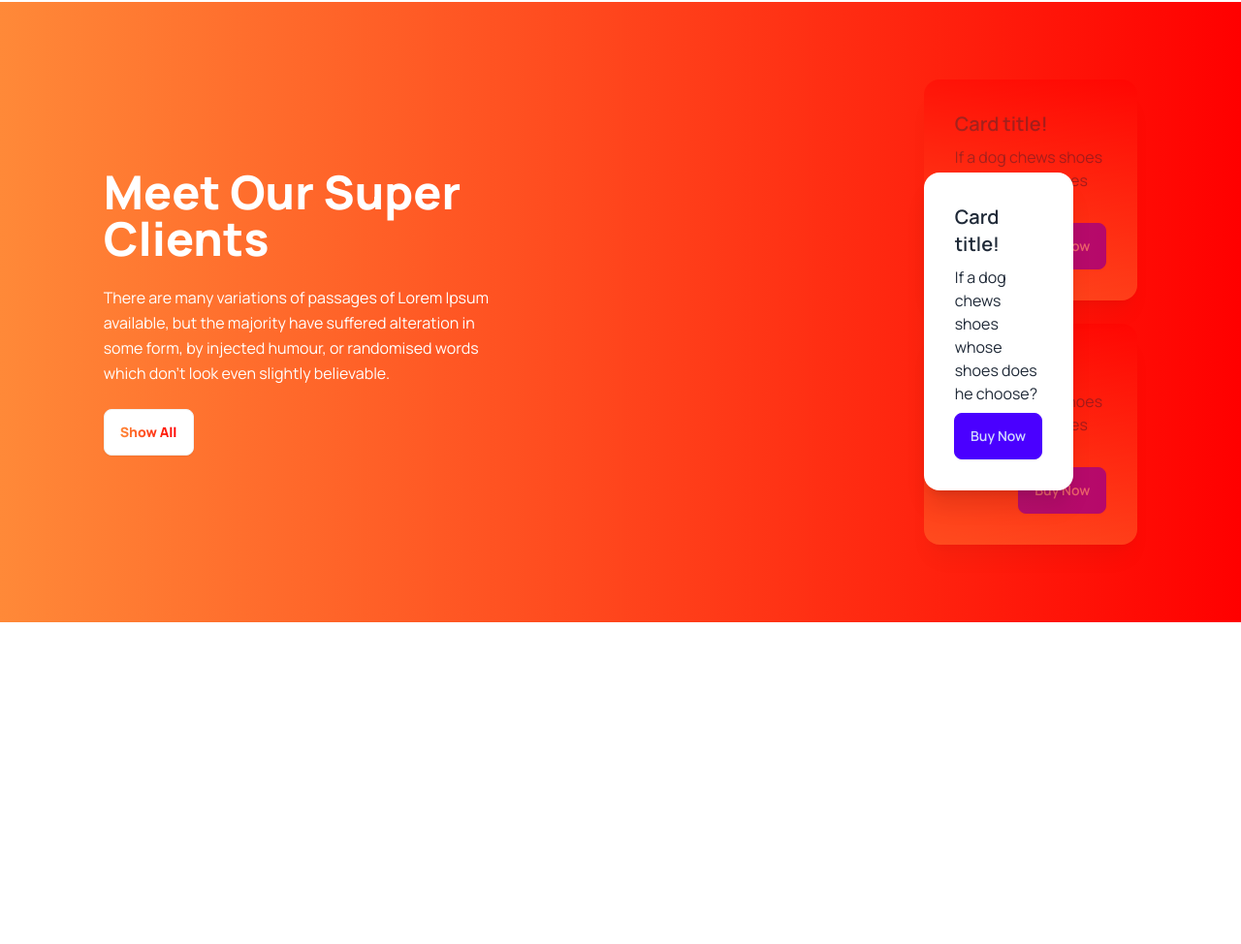
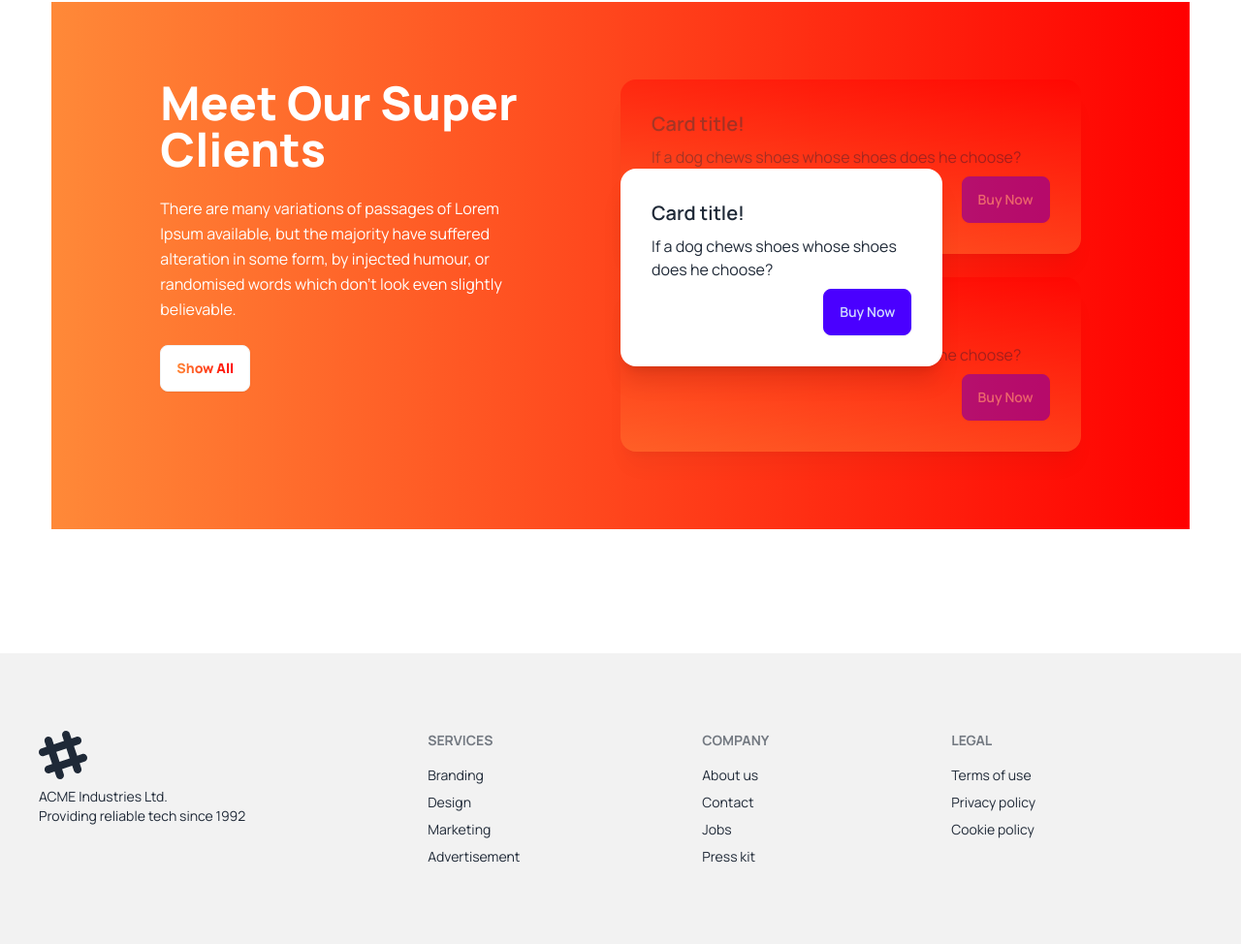
Before and after one commit to walid-official/tea-house, a plain HTML site: page index.html in a window 1280 px wide. Shown: the part 1444-2418 px from the top of the page at 97% size. Before the commit the page ends 2126 px from the top, so only its background shows below. Drawn offline with nearby package versions, Linux system fonts and the light colour scheme.

Commit message:
footer section is added

```diff
--- a/index.html
+++ b/index.html
@@ -76,16 +76,16 @@
           </div>
         </div>
       </section> <!-- Product section End -->
-      <section class="bg-gradient-to-r from-[#FF8938] to-[#FF0000] py-20 mb-10">
-        <div class="lg:flex w-10/12 mx-auto items-center">
+      <section class="bg-gradient-to-r from-[#FF8938] to-[#FF0000] py-20 mb-32 sm:w-11/12 sm:mx-auto">
+        <div class="grid lg:grid-cols-2 grid-cols-1 px-6 sm:px-28">
           <div class="client-content">
             <h2 class="text-white font-extrabold text-5xl">Meet Our Super <br> Clients</h2>
-            <p class="md:w-1/2 text-white my-6 leading-relaxed">There are many variations of passages of Lorem Ipsum available, but the majority have suffered alteration in some form, by injected humour, or randomised words which don't look even slightly believable. </p>
+            <p class="md:w-[80%] text-white my-6 leading-relaxed">There are many variations of passages of Lorem Ipsum available, but the majority have suffered alteration in some form, by injected humour, or randomised words which don't look even slightly believable. </p>
             <button class="btn bg-white font-extrabold "><a href="#" class="bg-gradient-to-r from-[#FF8938] to-[#FF0000] bg-clip-text text-transparent">Show All</a></button>
           </div>
-          <div class="client-card flex flex-col relative mt-20 lg:mt-0">
+          <div class="client-card mt-20 lg:mt-0">
 
-            <div class="card  bg-base-100 max-w-96 shadow-xl mb-6 bg-gradient-to-t from-[#FF8938] to-[#FF0000] opacity-40">
+            <div class="card  bg-base-100 max-w-full shadow-xl mb-6 bg-gradient-to-t from-[#FF8938] to-[#FF0000] opacity-40">
               <div class="card-body">
                 <h2 class="card-title">Card title!</h2>
                 <p>If a dog chews shoes whose shoes does he choose?</p>
@@ -95,17 +95,19 @@
               </div>
             </div>
 
-            <div class="card  bg-base-100 max-w-96 shadow-xl absolute  sm:right-[30%] z-10 top-[20%]">
-              <div class="card-body relative">
-                <h2 class="card-title">Card title!</h2>
-                <p>If a dog chews shoes whose shoes does he choose?</p>
-                <div class="card-actions justify-end">
-                  <button class="btn btn-primary">Buy Now</button>
+            <div class="relative">
+              <div class="card  bg-base-100 max-w-full shadow-xl absolute  sm:right-[30%] z-10 -top-28">
+                <div class="card-body relative">
+                  <h2 class="card-title">Card title!</h2>
+                  <p>If a dog chews shoes whose shoes does he choose?</p>
+                  <div class="card-actions justify-end">
+                    <button class="btn btn-primary">Buy Now</button>
+                  </div>
                 </div>
               </div>
             </div>
 
-            <div class="card  bg-base-100 max-w-96 shadow-xl bg-gradient-to-t from-[#FF8938] to-[#FF0000] opacity-40">
+            <div class="card  bg-base-100 max-w-full shadow-xl bg-gradient-to-t from-[#FF8938] to-[#FF0000] opacity-40">
               <div class="card-body">
                 <h2 class="card-title">Card title!</h2>
                 <p>If a dog chews shoes whose shoes does he choose?</p>
@@ -120,7 +122,46 @@
       </section>
     </main>
 
-
+    <footer class="footer bg-base-200 text-base-content p-10 py-20">
+        <aside>
+          <svg
+            width="50"
+            height="50"
+            viewBox="0 0 24 24"
+            xmlns="http://www.w3.org/2000/svg"
+            fill-rule="evenodd"
+            clip-rule="evenodd"
+            class="fill-current">
+            <path
+              d="M22.672 15.226l-2.432.811.841 2.515c.33 1.019-.209 2.127-1.23 2.456-1.15.325-2.148-.321-2.463-1.226l-.84-2.518-5.013 1.677.84 2.517c.391 1.203-.434 2.542-1.831 2.542-.88 0-1.601-.564-1.86-1.314l-.842-2.516-2.431.809c-1.135.328-2.145-.317-2.463-1.229-.329-1.018.211-2.127 1.231-2.456l2.432-.809-1.621-4.823-2.432.808c-1.355.384-2.558-.59-2.558-1.839 0-.817.509-1.582 1.327-1.846l2.433-.809-.842-2.515c-.33-1.02.211-2.129 1.232-2.458 1.02-.329 2.13.209 2.461 1.229l.842 2.515 5.011-1.677-.839-2.517c-.403-1.238.484-2.553 1.843-2.553.819 0 1.585.509 1.85 1.326l.841 2.517 2.431-.81c1.02-.33 2.131.211 2.461 1.229.332 1.018-.21 2.126-1.23 2.456l-2.433.809 1.622 4.823 2.433-.809c1.242-.401 2.557.484 2.557 1.838 0 .819-.51 1.583-1.328 1.847m-8.992-6.428l-5.01 1.675 1.619 4.828 5.011-1.674-1.62-4.829z"></path>
+          </svg>
+          <p>
+            ACME Industries Ltd.
+            <br />
+            Providing reliable tech since 1992
+          </p>
+        </aside>
+        <nav>
+          <h6 class="footer-title">Services</h6>
+          <a class="link link-hover">Branding</a>
+          <a class="link link-hover">Design</a>
+          <a class="link link-hover">Marketing</a>
+          <a class="link link-hover">Advertisement</a>
+        </nav>
+        <nav>
+          <h6 class="footer-title">Company</h6>
+          <a class="link link-hover">About us</a>
+          <a class="link link-hover">Contact</a>
+          <a class="link link-hover">Jobs</a>
+          <a class="link link-hover">Press kit</a>
+        </nav>
+        <nav>
+          <h6 class="footer-title">Legal</h6>
+          <a class="link link-hover">Terms of use</a>
+          <a class="link link-hover">Privacy policy</a>
+          <a class="link link-hover">Cookie policy</a>
+        </nav>
+    </footer>
 
     <!-- Daisy Js -->
     <script src="https://cdn.tailwindcss.com"></script>
```
